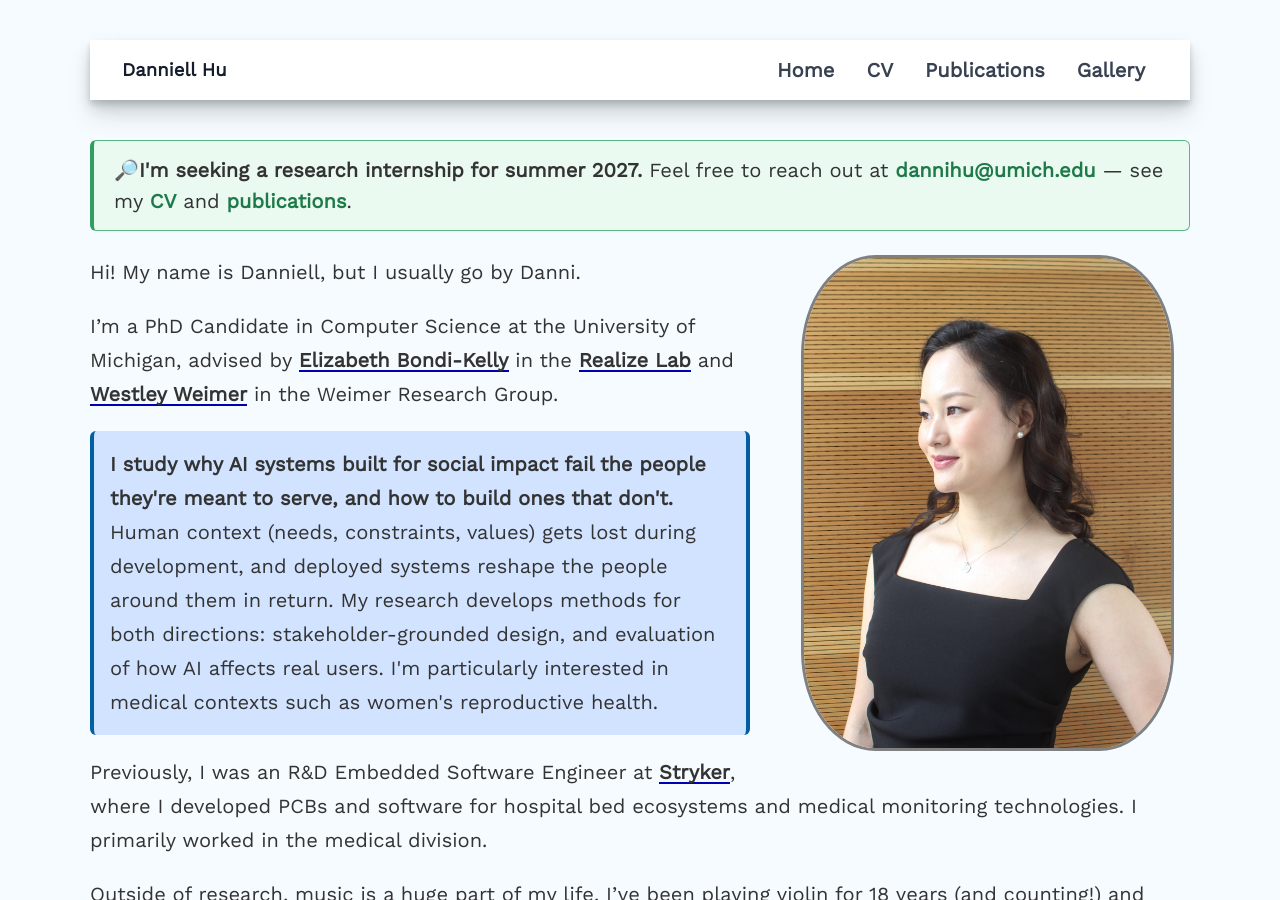
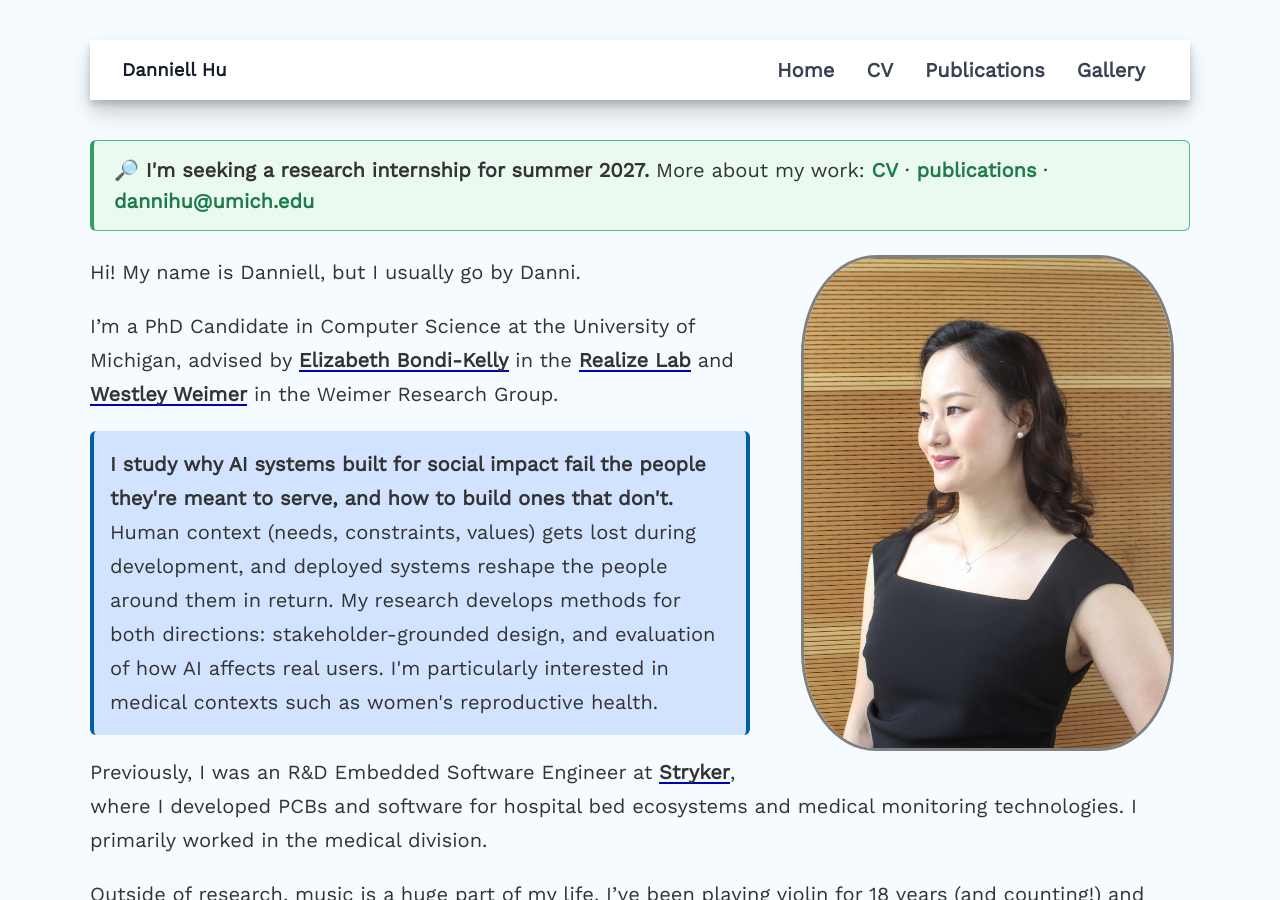
Before and after one commit to Dannihu01/dannihu01.github.io, a Jekyll site: the page built from index.md, in a window 1280 px wide and 900 px high. Built offline with Jekyll 4.4.1, drawn with Linux system fonts in a browser that asks for light colours; nearby versions of some CDN libraries.

Commit message:
update header

```diff
--- a/index.md
+++ b/index.md
@@ -5,10 +5,10 @@ published: true
 ---
 
 <div class="availability-note">
-  <strong>🔎I'm seeking a research internship for summer 2027.</strong>
-  Feel free to reach out at <a href="mailto:dannihu@umich.edu">dannihu@umich.edu</a> —
-  see my <a href="{{ '/CV/' | relative_url }}">CV</a>
-  and <a href="{{ '/publications/' | relative_url }}">publications</a>.
+  <strong>🔎 I'm seeking a research internship for summer 2027.</strong>
+  More about my work: <a href="{{ '/CV/' | relative_url }}">CV</a> ·
+  <a href="{{ '/publications/' | relative_url }}">publications</a> ·
+  <a href="mailto:dannihu@umich.edu">dannihu@umich.edu</a>
 </div>
 
 <img class="profile right" width="33.33%" src="{{ '/assets/images/danni_profile.jpg' | relative_url }}" alt="Danniell Hu">
```
